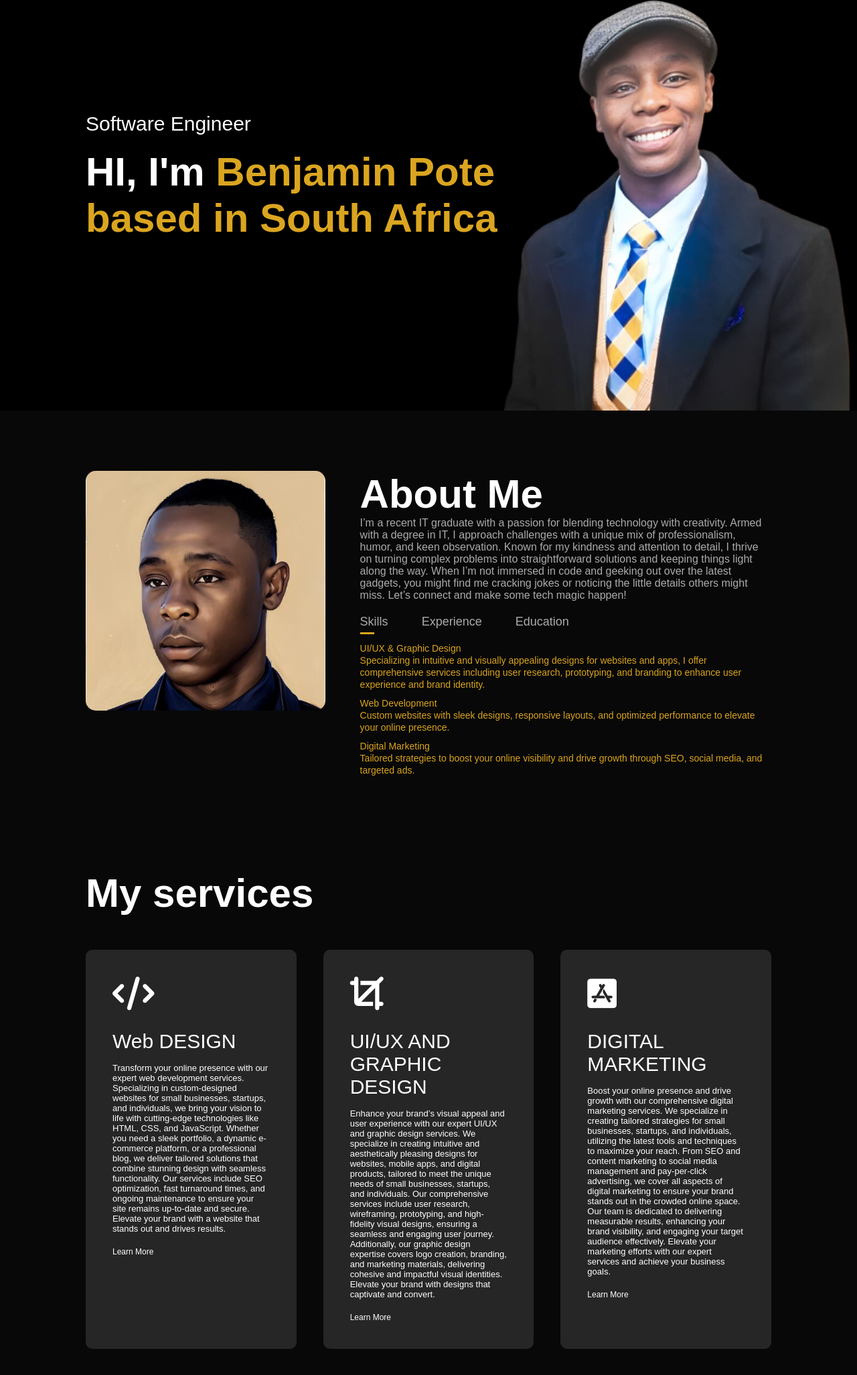
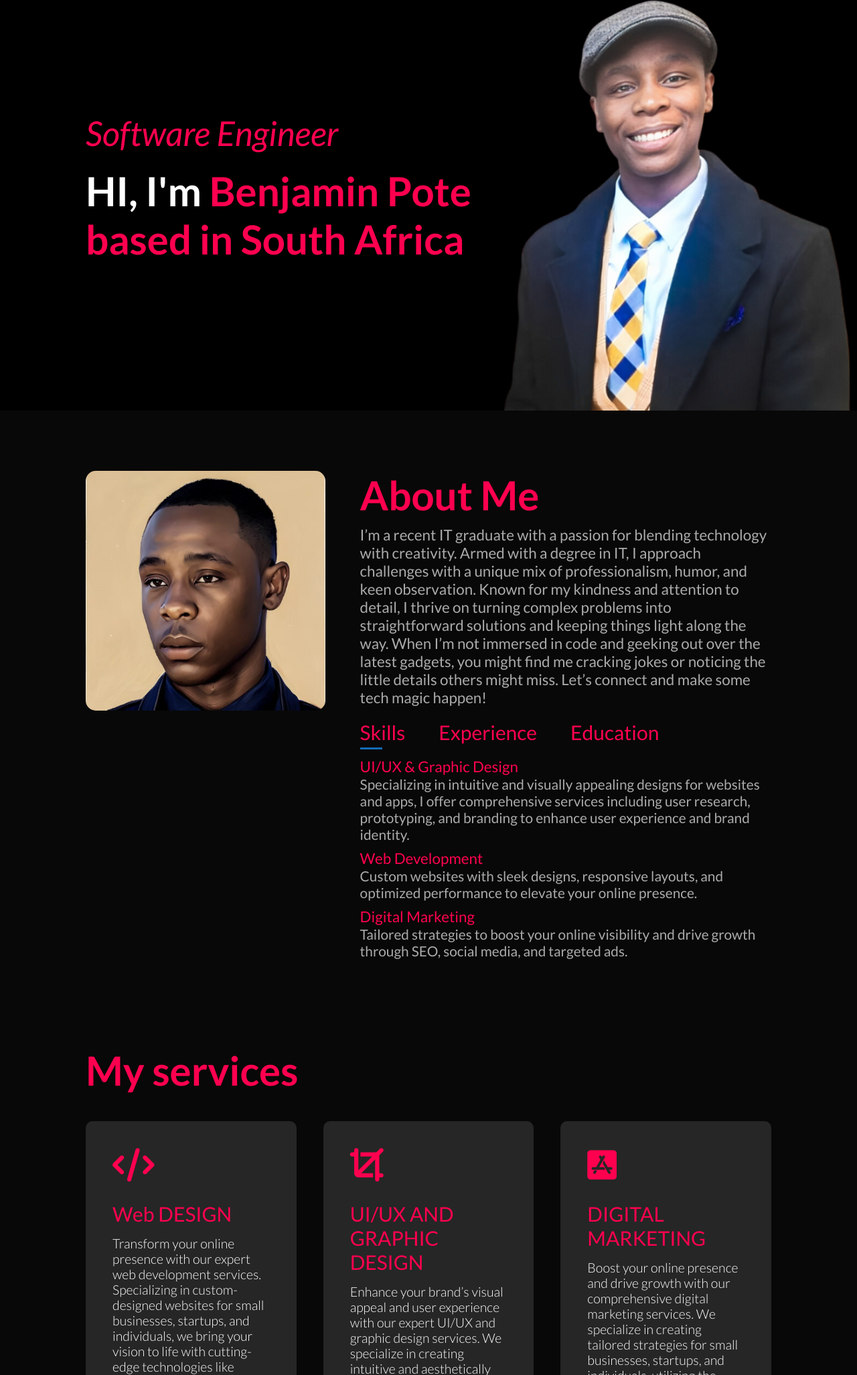
Before and after one commit to tino40/Portfolio, a plain HTML site: page index.html in a window 1280 px wide. Shown: the part 187-2240 px from the top of the page at 67% size. Drawn offline with Linux system fonts and the light colour scheme; a web font is replaced by a local one.

Commit message:
Update style.css

```diff
--- a/style.css
+++ b/style.css
@@ -1,7 +1,8 @@
+@import url('https://fonts.googleapis.com/css2?family=Gupter:wght@400;500;700&family=Lato:ital,wght@0,100;0,300;0,400;0,700;0,900;1,100;1,300;1,400;1,700;1,900&display=swap');
 *{
     margin: 0;
     padding: 0;
-    font-family: 'Poppins', sans-serif;
+    font-family: "Lato", sans-serif;
     box-sizing: border-box;
 }
 
@@ -51,7 +52,7 @@ nav ul li a::after{
     content: '';
     width: 0;
     height: 3px;
-    background: #daa520;
+    background: #146cb4;
     position: absolute;
     left: 0;
     bottom: -6px;
@@ -66,13 +67,23 @@ margin-top: 20%;
 font-size: 30px;
 }
 
+.p-1{
+    color: #ff004f;
+    font-style: italic;
+    font-size: 1.7em;
+}
 .header-text h1{
     font-size: 60px;
     margin-top: 20px;
 }
-.header-text h1 span{
-    color: #daa520;
+.span-1{
+    color: #ff004f;
 }
+
+.span-2{
+    color: #ff004f
+}
+
 
 /*---------------------About----------------------*/
 
@@ -101,17 +112,23 @@ border-radius: 15px;
 .sub-title{
     font-size: 60px;
     font-weight: 600;
-    color: #fff;
+    color: #ff004f;
 }
 
+.title-1{
+    font-size: 1.4em;
+    padding-top: 10px;
+}
 .tab-titles{
     display: flex;
+    font-size: 20px;
     margin:20px 0;
+    color: #ff004f;
 }
 
 .tab-links{
     margin-right: 50px;
-    font-size: 18px;
+    font-size: 1.5em;
     font-weight: 500;
     cursor: pointer;
     position: relative;
@@ -121,7 +138,7 @@ border-radius: 15px;
     content: '';
     width: 0;
     height: 3px;
-    background: #daa520;
+    background: #146cb4;
     position: absolute;
     left: 0;
     bottom: -8px;
@@ -137,11 +154,14 @@ width: 50%;
     margin: 10px 0;
 }
 
-.tab-contents ul li span{
-    color:#daa520;
-    font-size: 14px;
+.tab-contents ul li .span-4{
+    color:#ff004f;
+    font-size: 1.4em;
 }
 
+.tab-contents .span-3{
+    font-size: 1.3em;
+}
 .tab-contents{
     display: none;
 }
@@ -149,17 +169,37 @@ width: 50%;
 .tab-contents.active-tab{
     display: block;
 }
+
+.span-5{
+    color:#ff004f;
+    font-size: 1.4em;
+}
+
+.span-6{
+    font-size: 1.3em;
+}
+
+.span-7{
+    font-size: 1.4em;
+    color:#ff004f;
+}
+
+.span-8{
+    font-size: 1.3em;
+
+}
+
 /*---------------------Services-------------------*/
 
 #services{
-    padding: 30px 0;
+    padding: 20px 0;
 }
 
 .services-list{
 display: grid;
 grid-template-columns: repeat(auto-fit, minmax(250px, 1fr));
 grid-gap: 40px;
-margin-top: 50px;
+margin-top: 40px;
 }
 
 .services-list div{
@@ -174,24 +214,31 @@ margin-top: 50px;
 .services-list div i{
     font-size: 50px;
     margin-bottom: 30px;
+    color: #ff004f;
 
 }
 .services-list div h2{
     font-size: 30px;
+    color: #ff004f;
     font-weight: 500;
     margin-bottom: 15px;
 
 }
 
+
+.services-list div p{
+    font-size: 1.5em;
+}
+
 .services-list div a{
     text-decoration: none;
-    color: #fff;
-    font-size: 12px;
+    color: #ff004f;
+    font-size: 1.8em;
     margin-top: 20px;
     display: inline-block;
 }
 .services-list div:hover{
-    background: #daa520;
+    background: #1896ad;
     transform: translateY(-10px);
 }
 
@@ -288,7 +335,7 @@ transform: scale(1.1);
     margin-top: 30px;
 }
 .contact-left p i{
-    color: #daa520;
+    color: #ababab;
     margin-right: 15px;
     font-size: 25px;
 }
@@ -305,7 +352,7 @@ margin-top: 30px;
 }
 
 .social-icons a:hover{
-    color: #daa520;
+    color: #ff004f;
     transform: translate(-5px);
 }
 .btn.btn2{
@@ -370,7 +417,7 @@ nav .fas{
         font-size: 25px;
       }
         nav ul{
-           background: #daa520;
+           background: #ff004f;
            position: fixed;
            top: 0;
            right: -200px;
```
